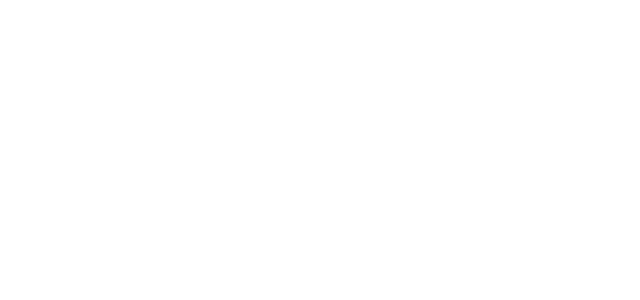
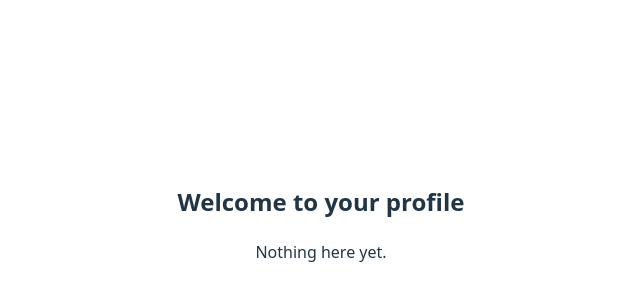
Before and after one commit to chinelon/Practicum, a React (Vite) app in the folder Practicum/: page /other in a window 1280 px wide. Before the commit this address had no page. Shown: the part 178-478 px from the top of the page, without its empty margins (319-959 px from the left). Built offline with nearby package versions, Linux system fonts and the light colour scheme.

Commit message:
frontend strucuture changes

```diff
--- a/Practicum/src/App.jsx
+++ b/Practicum/src/App.jsx
@@ -7,6 +7,7 @@
 import AllUsers from './AllUsers';
 import PageNotFound from './PageNotFound';
 import Admin from './Admin';
+import Other from './Other';
 
 function App() {
   return (
@@ -18,6 +19,7 @@
         <Route path="/allusers" element={<AllUsers />} />
         <Route path="/404" element={<PageNotFound />} />
         <Route path="/admin" element={<Admin />} />
+        <Route path="/other" element={<Other />} />
         {/* Redirect any unknown routes to Home */}
       </Routes>
     </Router>
--- a/Practicum/src/Login.jsx
+++ b/Practicum/src/Login.jsx
@@ -22,15 +22,19 @@
     const { user, token } = response.data;
 
     if (token) {
-      // Save token and user info (optional)
+
       localStorage.setItem('token', token);
-      localStorage.setItem('user', JSON.stringify(user)); // optional
+      localStorage.setItem('user', JSON.stringify(user));
 
       setUser(user);
       setLoginError(null);
       console.log('Login successful:', response.data);
 
-      navigate('/allusers');
+      if (user.email === 'triadmin@trinity.gmail') {
+        navigate('/allusers');
+      } else {
+        navigate('/other');
+      }
     } else {
       setLoginError('Login failed: No token received');
     }
--- /dev/null
+++ b/Practicum/src/Other.jsx
@@ -0,0 +1,10 @@
+function Other() {
+  return (
+    <div>
+      <h2>Welcome to your profile</h2>
+      <p>Nothing here yet.</p>
+    </div>
+  );
+}
+
+export default Other;
--- a/Practicum/src/Signup.jsx
+++ b/Practicum/src/Signup.jsx
@@ -46,7 +46,7 @@
 
     return (
         <div className="signup-container">
-            <Link to="/">Back to Home</Link>
+            <Link to="/allusers">Back to Dashboard</Link>
             <h2>Create a user here!</h2>
             <p>Please fill in the details to create an account.</p>
 
```
